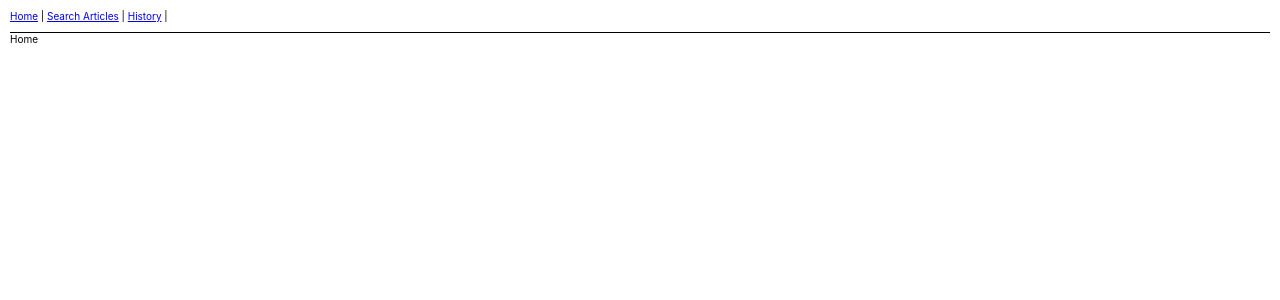
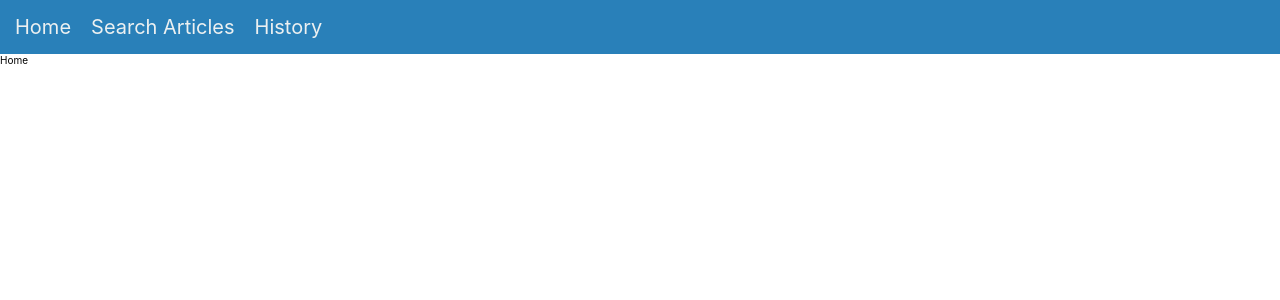
Before and after one commit to jprymak/wiki-search, a React (Create React App) app: page / in a window 1280 px wide. Shown: the top 300 px of the page. Built offline with nearby package versions, Linux system fonts and the light colour scheme.

Commit message:
feat: add navbar styling

```diff
--- a/src/App.css
+++ b/src/App.css
@@ -1,4 +1,3 @@
 .App {
   text-align: start;
-  padding: 1rem;
 }
--- a/src/components/NavBar.js
+++ b/src/components/NavBar.js
@@ -1,19 +1,21 @@
-
 import { Link } from "react-router-dom";
 
 function NavBar() {
-    return (
-        <nav
-        style={{
-          borderBottom: "solid 1px",
-          paddingBottom: "1rem"
-        }}
-      >
-        <Link to="/">Home</Link> |{" "}
-        <Link to="/search-articles">Search Articles</Link> | {" "}
-        <Link to="/history">History</Link> | {" "}
-      </nav>
-    );
+  return (
+    <nav className="nav">
+      <ul className="nav-list">
+        <li>
+          <Link to="/">Home</Link>
+        </li>
+        <li>
+          <Link to="/search-articles">Search Articles</Link>
+        </li>
+        <li>
+          <Link to="/history">History</Link>
+        </li>
+      </ul>
+    </nav>
+  );
 }
 
 export default NavBar;
--- a/src/index.css
+++ b/src/index.css
@@ -1,8 +1,10 @@
-:root{
+:root {
   /*Colors*/
   --color-blue-dark: #125b8b;
   --color-blue: #2980b9;
   --color-blue-light: #37a3eb;
+
+  --color-white: #ecf0f1;
   /*Font-sizes*/
   --font-very-big: 2.4rem;
   --font-big: 2rem;
@@ -13,47 +15,44 @@
 
 *,
 :before,
-:after{
-  margin:0;
-  padding:0;
+:after {
+  margin: 0;
+  padding: 0;
   box-sizing: border-box;
 }
 
-html{
+html {
   font-size: 10px;
 }
 
 body {
   margin: 0;
-  font-family: -apple-system, BlinkMacSystemFont, 'Segoe UI', 'Roboto', 'Oxygen',
-    'Ubuntu', 'Cantarell', 'Fira Sans', 'Droid Sans', 'Helvetica Neue',
-    sans-serif;
+  font-family: -apple-system, BlinkMacSystemFont, "Segoe UI", "Roboto", "Oxygen", "Ubuntu", "Cantarell", "Fira Sans",
+    "Droid Sans", "Helvetica Neue", sans-serif;
   -webkit-font-smoothing: antialiased;
   -moz-osx-font-smoothing: grayscale;
 }
 
 code {
-  font-family: source-code-pro, Menlo, Monaco, Consolas, 'Courier New',
-    monospace;
+  font-family: source-code-pro, Menlo, Monaco, Consolas, "Courier New", monospace;
 }
 
-.search{
+.search {
   padding: 2rem;
 }
 
-.search-button{
-
+.search-button {
 }
 
-.search-results{
+.search-results {
   padding: 2rem;
 }
 
-.result-list{
+.result-list {
   list-style: none;
 }
 
-.result{
+.result {
   display: grid;
   grid-template-columns: 1fr auto;
   padding: 1rem;
@@ -61,62 +60,90 @@ grid-gap: 0.4rem 1rem;
   text-align: left;
 }
 
-.result a{
+.result a {
   text-decoration: none;
 }
 
-.result-title{
+.result-title {
   font-size: var(--font-very-big);
   color: var(--color-blue-dark);
   grid-column: 1/2;
 }
 
-
-
-.result-title:hover{
+.result-title:hover {
   text-decoration: underline;
   cursor: pointer;
 }
 
-.result-description{
+.result-description {
   font-size: var(--font-medium);
   grid-column: 1/2;
 }
 
-.result-excerpt{
+.result-excerpt {
   font-size: var(--font-very-small);
   grid-column: 1/2;
 }
 
-.result-image{
+.result-image {
   align-self: flex-end;
   width: 10rem;
-  height:10rem;
+  height: 10rem;
   grid-column: 2/3;
   grid-row: 1/4;
   align-self: flex-start;
 }
 
-
-.result{
+.result {
   border: 1px solid var(--color-blue-dark);
   border-radius: 0.6rem;
   margin-bottom: 1rem;
 }
 
-
-.languages{
-
+.languages {
 }
 
-.language-list{
+.language-list {
   height: 10rem;
   list-style: none;
   overflow: scroll;
   /* display: flex; */
 }
 
-.language{
+.language {
   padding: 0 0.5rem;
   font-size: var(--font-medium);
 }
+
+.nav {
+  font-size: var(--font-big);
+  background: var(--color-blue);
+  padding: 1rem;
+  align-items: center;
+}
+
+.nav-list {
+  display: flex;
+  list-style: none;
+}
+
+.nav-list li {
+  padding: 0.5rem 0.5rem;
+  position: relative;
+  margin-right: 1rem;
+}
+
+.nav-list a {
+  text-decoration: none;
+  color: var(--color-white);
+  text-align: center;
+}
+
+.nav-list a:hover:after {
+  position: absolute;
+  display: block;
+  content: "";
+  width: 100%;
+  height: 0.3rem;
+  background-color: var(--color-white);
+}
```
Lines whose indentation alone changed are shown as unchanged.
